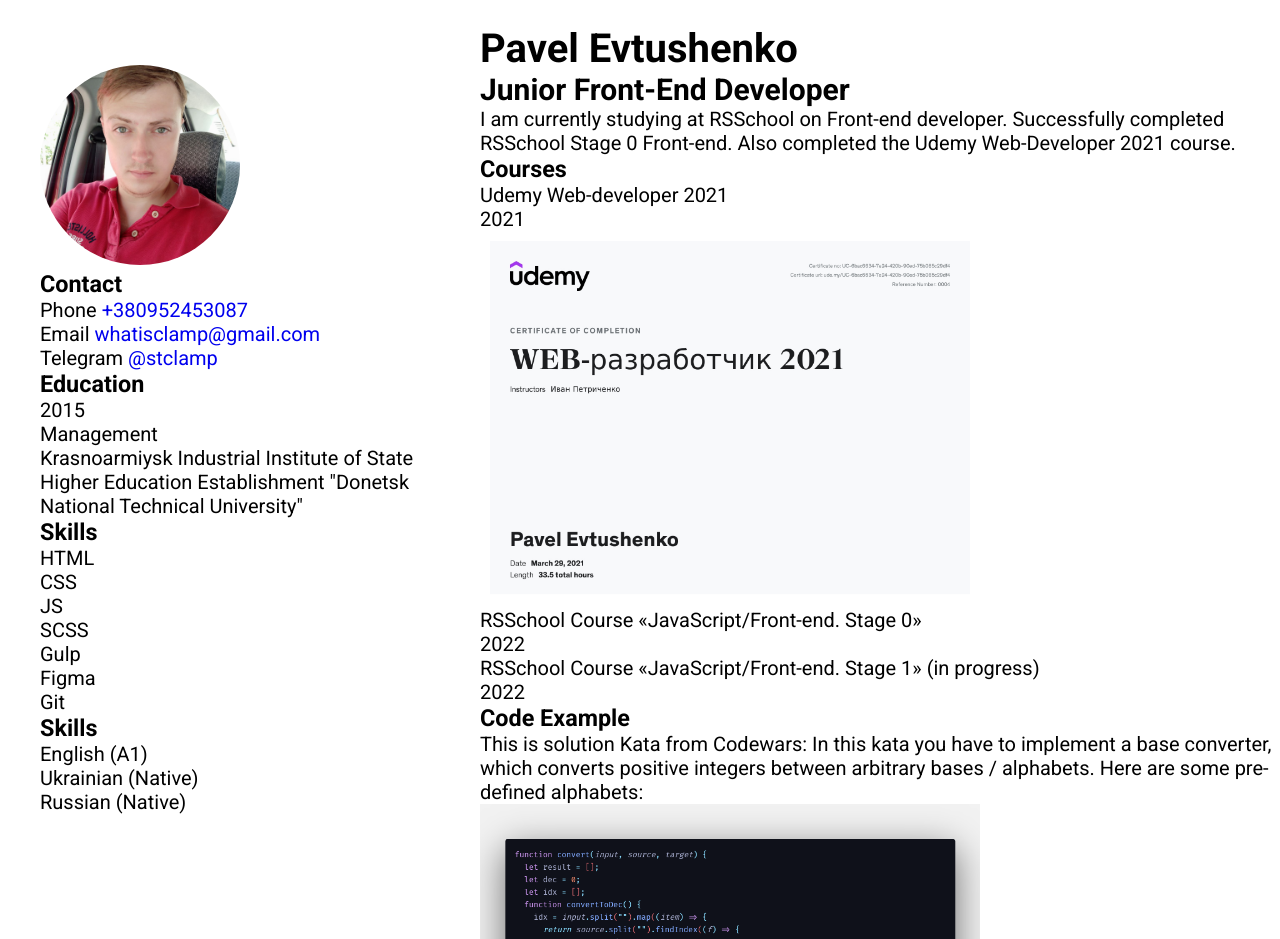
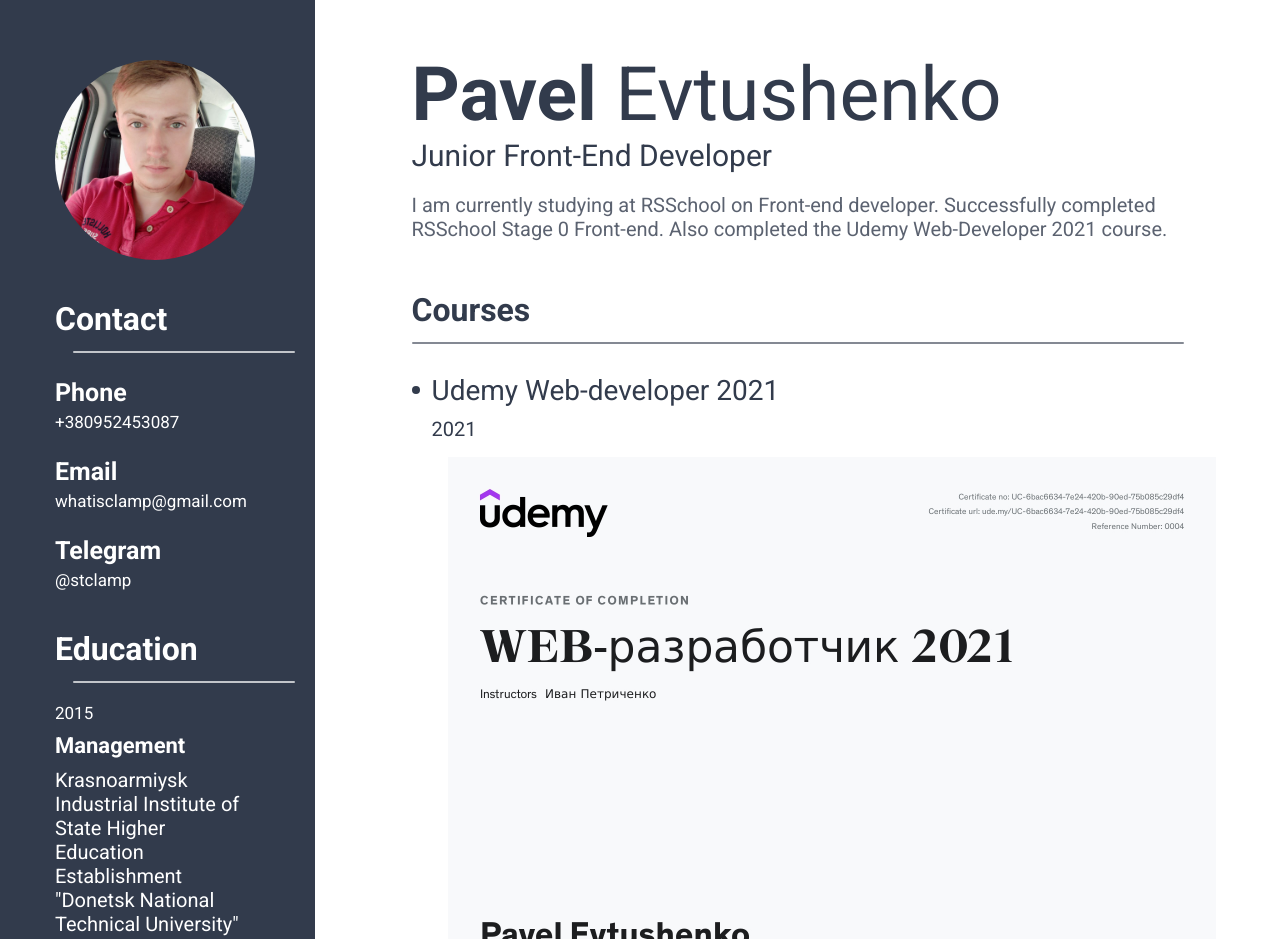
Before and after one commit to stclamp/rsschool-cv, a plain HTML site: page index.html in a window 1280 px wide. Shown: the top 939 px of the page. Drawn offline with Linux system fonts and the light colour scheme.

Commit message:
feat: add styles for all CV

```diff
--- a/index.html
+++ b/index.html
@@ -25,11 +25,11 @@
             <span>Phone</span>
             <a href="tel:+380952453087">+380952453087</a>
           </div>
-          <div class="contacts-phone contacts-link">
+          <div class="contacts-email contacts-link">
             <span>Email</span>
             <a href="mailto:whatisclamp@gmail.com">whatisclamp@gmail.com</a>
           </div>
-          <div class="contacts-phone contacts-link">
+          <div class="contacts-telegram contacts-link">
             <span>Telegram</span>
             <a href="https://t.me/stclamp">@stclamp</a>
           </div>
@@ -56,7 +56,7 @@
           </ul>
         </div>
         <div class="language">
-          <h3 class="left-title">Skills</h3>
+          <h3 class="left-title">Language</h3>
           <p class="language-text">English (A1)</p>
           <p class="language-text">Ukrainian (Native)</p>
           <p class="language-text">Russian (Native)</p>
@@ -64,7 +64,7 @@
       </div>
       <div class="right-side">
         <div class="container">
-          <h1 class="main-title">Pavel Evtushenko</h1>
+          <h1 class="main-title">Pavel <span>Evtushenko</span></h1>
           <h2 class="subtitle">Junior Front-End Developer</h2>
           <p class="about">
             I am currently studying at RSSchool on Front-end developer.
--- a/style.css
+++ b/style.css
@@ -11,16 +11,15 @@
 body {
   font-family: "Roboto", sans-serif;
   font-size: 20px;
-  padding: 25px 0;
 }
 
 .container {
-  width: 800px;
+  width: 80%;
   margin: 0 auto;
 }
 
 img {
-  width: 500px;
+  width: 800px;
 }
 
 .wrapper {
@@ -32,8 +31,177 @@ img {
   height: 200px;
   object-fit: cover;
   border-radius: 50%;
+  display: block;
+  margin: 0 auto;
 }
 
 .left-side {
-  padding: 40px;
+  padding: 60px;
+  background-color: #323b4c;
+  width: 35%;
+  color: #fff;
+  padding-left: 55px;
 }
+
+.left-title {
+  font-size: 32px;
+  position: relative;
+  padding-bottom: 15px;
+  margin-top: 40px;
+}
+
+.left-title::after {
+  content: "";
+  position: absolute;
+  right: -40px;
+  bottom: 0;
+  width: 111%;
+  height: 2px;
+  background-color: rgba(255, 255, 255, 0.7);
+  border-radius: 20px;
+}
+
+.contacts-link {
+  margin-top: 25px;
+  font-weight: 700;
+  font-size: 25px;
+  transition: 0.5s ease;
+}
+
+.contacts-link a {
+  color: #fff;
+  text-decoration: none;
+  display: block;
+  font-size: 17px;
+  margin-top: 5px;
+  font-weight: 400;
+  transition: 0.5s ease;
+}
+
+.contacts-link a:hover {
+  text-decoration: underline;
+}
+
+.education-year {
+  margin-top: 20px;
+  font-size: 17px;
+}
+
+.education-degree {
+  font-size: 22px;
+  margin-top: 10px;
+  font-weight: 700;
+}
+
+.education-university {
+  margin-top: 10px;
+}
+
+.skills-list {
+  margin-top: 20px;
+}
+
+.skills-item {
+  margin-bottom: 10px;
+  padding-left: 25px;
+  position: relative;
+}
+
+.skills-item::after {
+  content: "";
+  position: absolute;
+  left: 0;
+  top: 50%;
+  transform: translateY(-50%);
+  width: 5px;
+  height: 5px;
+  background-color: #fff;
+  border-radius: 50%;
+}
+
+.language .left-title {
+  margin-bottom: 20px;
+}
+
+.language-text {
+  margin-bottom: 15px;
+}
+
+.right-side {
+  color: #323b4c;
+}
+.main-title {
+  margin-top: 50px;
+  font-size: 75px;
+  margin-bottom: 0;
+}
+
+.main-title span {
+  font-weight: 400;
+}
+
+.subtitle {
+  font-size: 30px;
+  font-weight: 500;
+  margin-top: 0;
+}
+
+.about {
+  margin-top: 20px;
+  color: rgba(50, 59, 76, 0.8);
+}
+
+.courses {
+  margin-top: 25px;
+}
+
+.right-title {
+  font-size: 32px;
+  position: relative;
+  padding-bottom: 15px;
+  margin-top: 50px;
+}
+
+.right-title::after {
+  content: "";
+  position: absolute;
+  bottom: 0;
+  left: 0;
+  width: 100%;
+  height: 2px;
+  border-radius: 10px;
+  background-color: rgba(50, 59, 76, 0.6);
+}
+
+.course-descr {
+  margin-top: 30px;
+  position: relative;
+  padding-left: 20px;
+}
+
+.course-descr::before {
+  content: "";
+  position: absolute;
+  left: 0;
+  top: 12px;
+  width: 8px;
+  height: 8px;
+  border-radius: 50%;
+  background-color: #323b4c;
+}
+
+.course-name {
+  font-size: 28px;
+}
+
+.course-year {
+  margin-top: 10px;
+  font-size: 20px;
+}
+
+.code p {
+  margin-top: 20px;
+  margin-bottom: 20px;
+  font-size: 22px;
+  line-height: 35px;
+}
```
